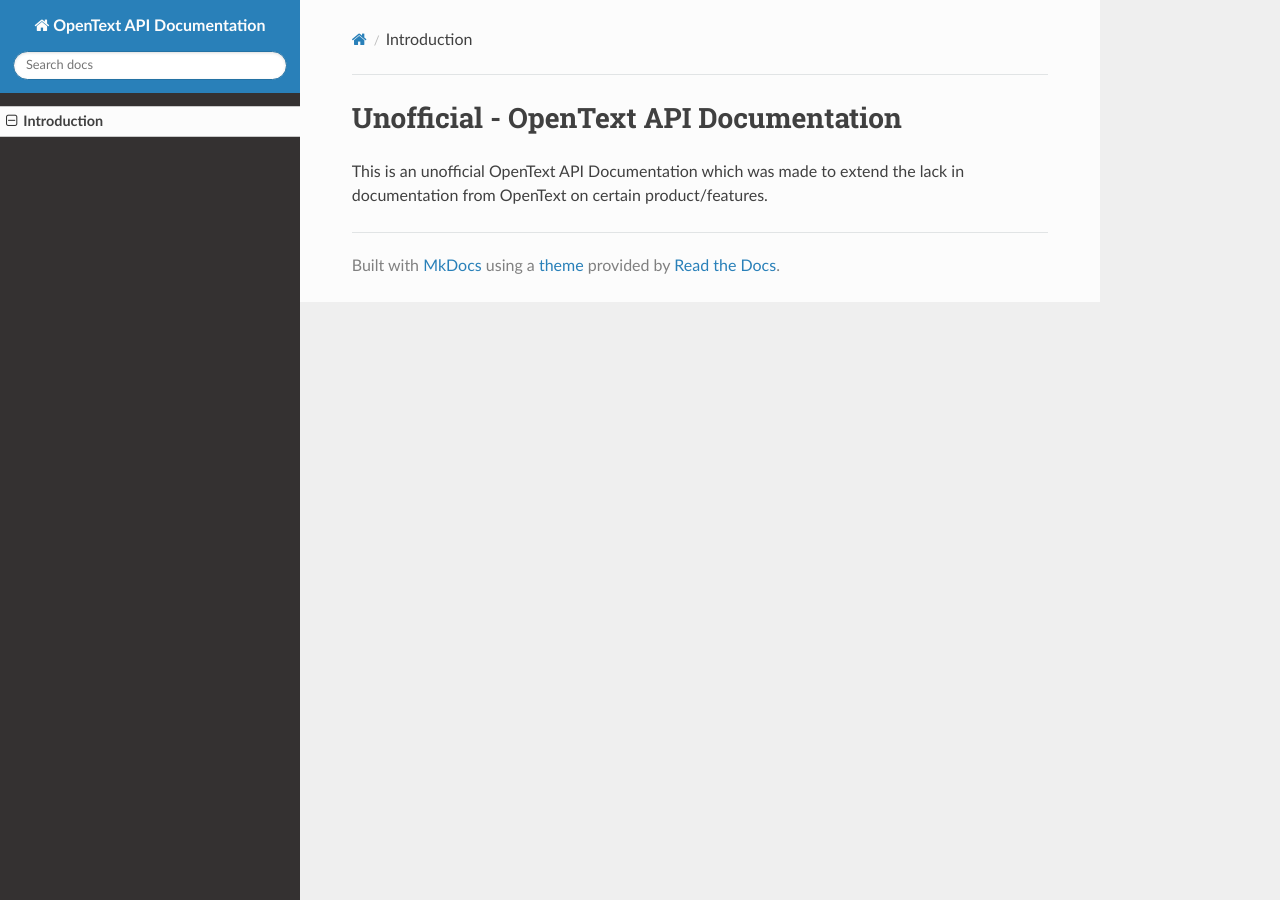
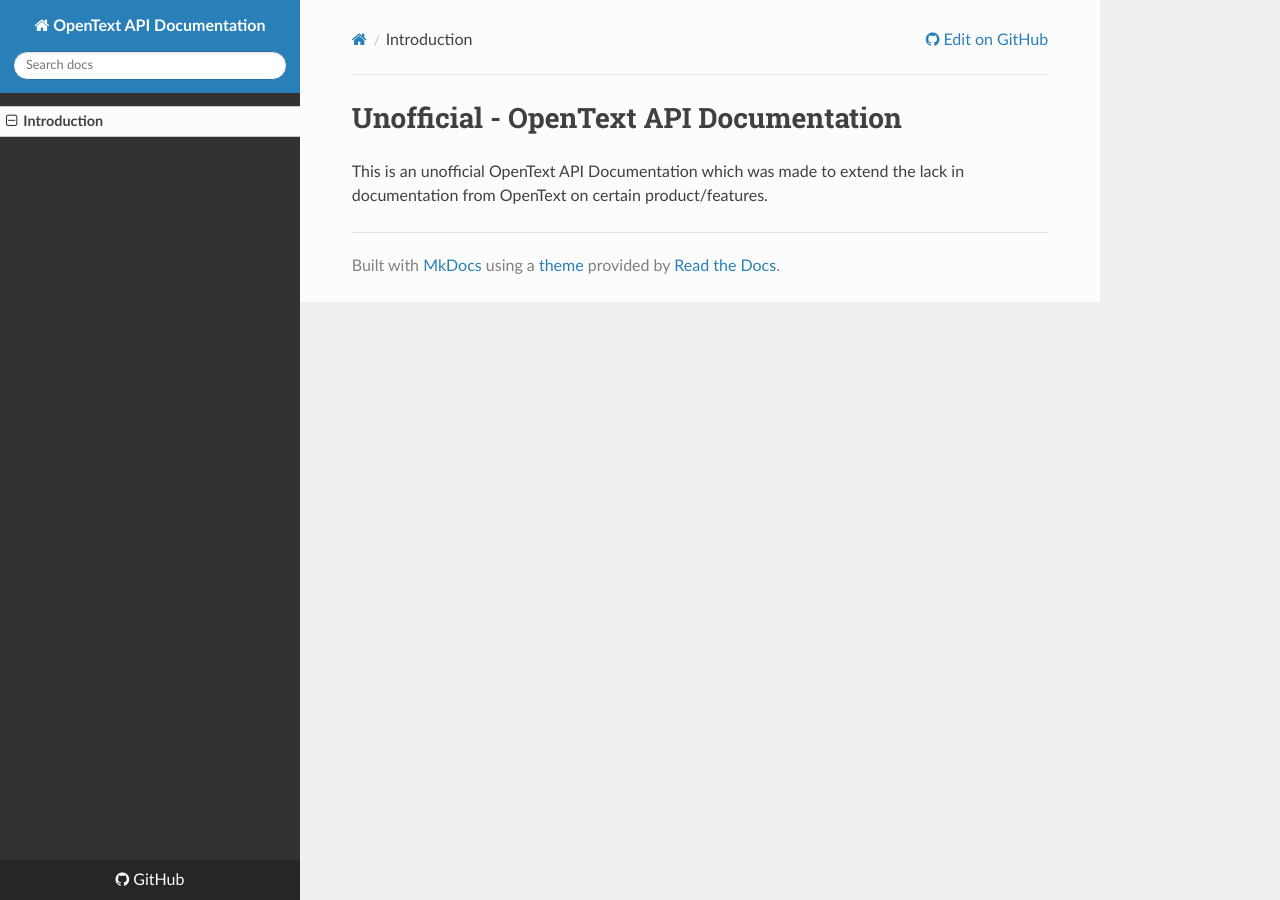
Before and after one commit to robinnydahl/OpenTextAPIDocumentation, an MkDocs documentation site: the page built from docs/index.md, in a window 1280 px wide. Built offline with MkDocs 1.6.1, drawn with Linux system fonts in a browser that asks for light colours; nearby versions of some CDN libraries; some of the changed lines change nothing that is shown.

Commit message:
Add repo url

```diff
--- a/mkdocs.yml
+++ b/mkdocs.yml
@@ -4,3 +4,4 @@
 - Introduction: index.md
 
 theme: readthedocs
+repo_url: https://github.com/robinnydahl/OpenTextAPIDocumentation/
```
